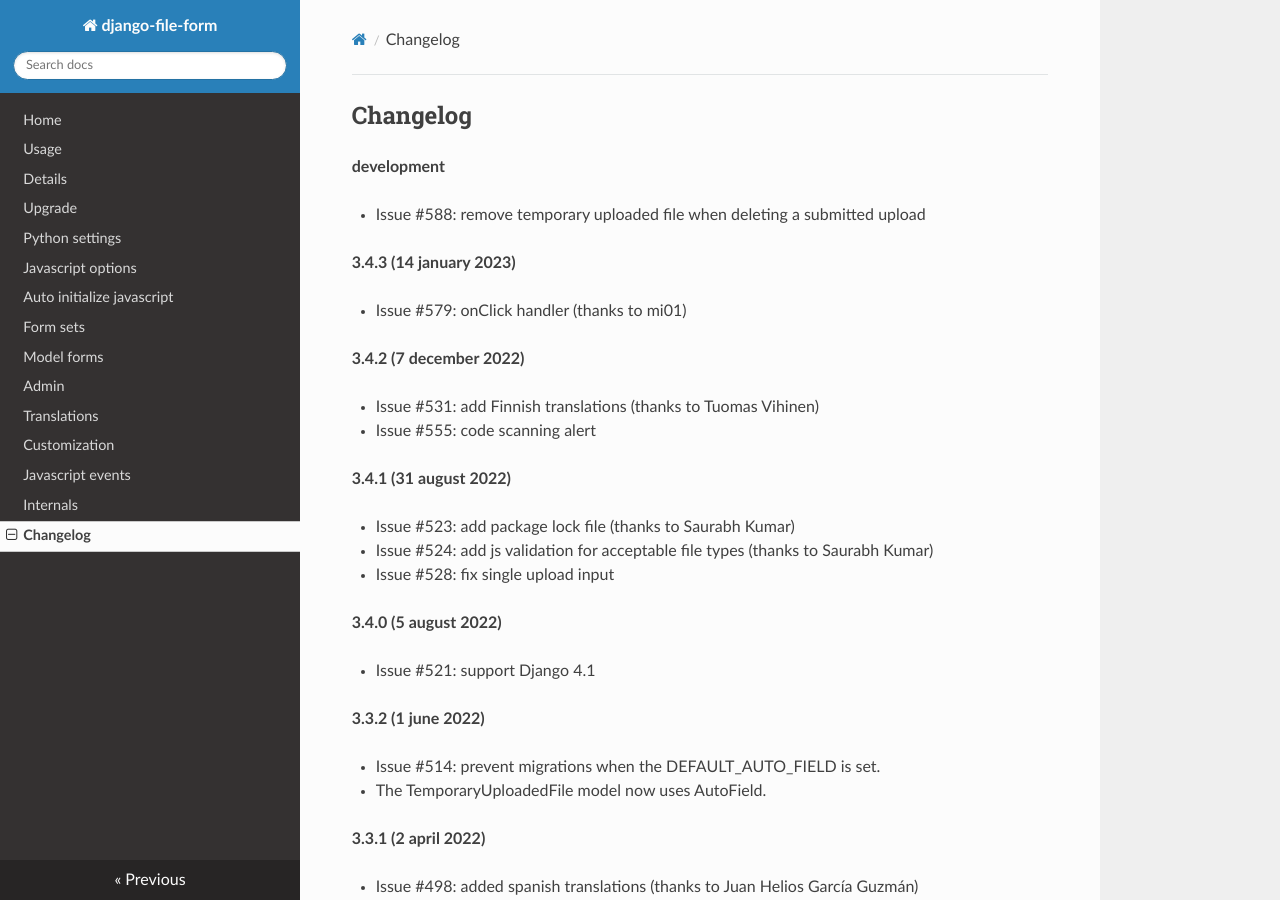
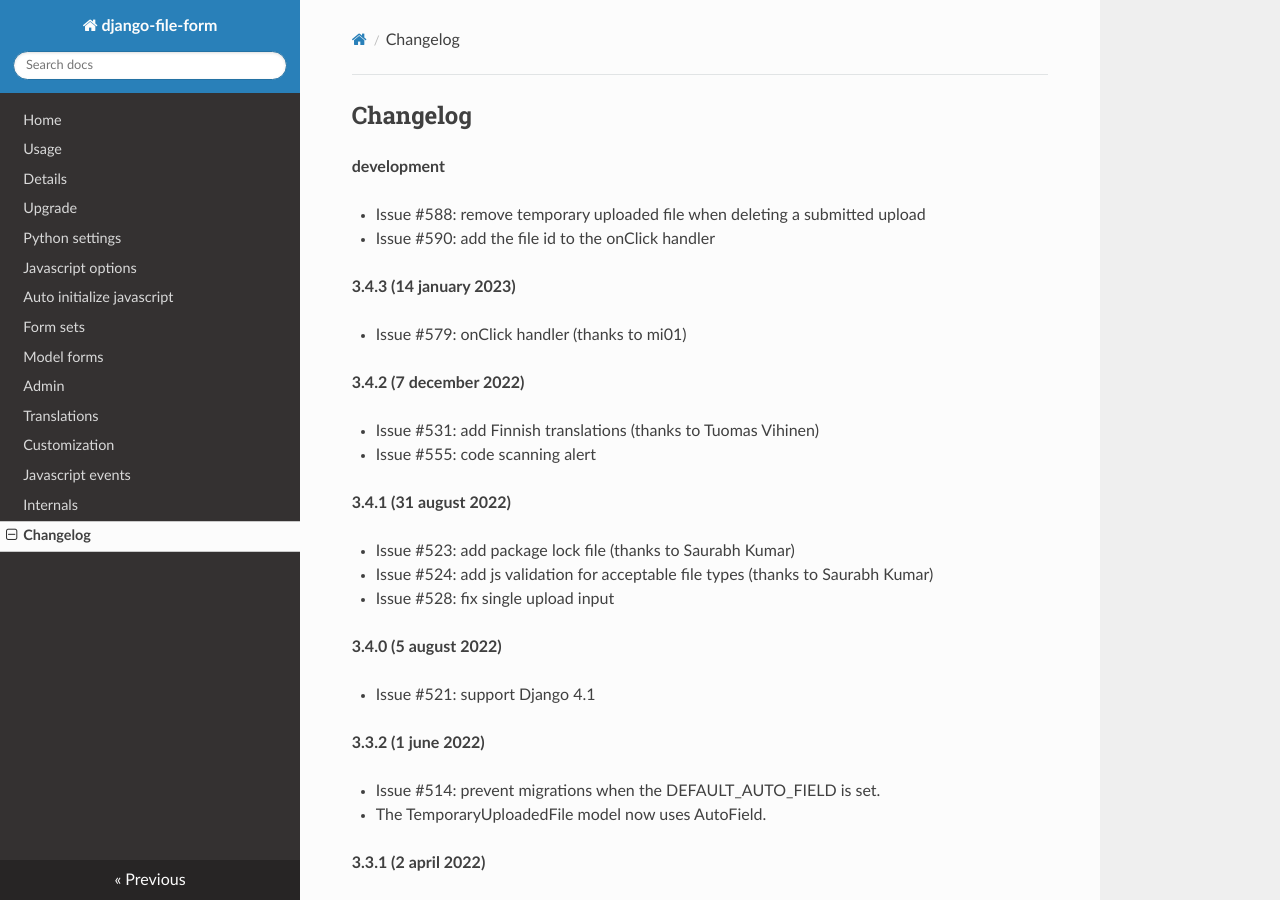
Before and after one commit to mbraak/django-file-form, an MkDocs documentation site: the page built from docs/changelog.md, in a window 1280 px wide and 900 px high. Built offline with MkDocs 1.6.1, drawn with Linux system fonts in a browser that asks for light colours; nearby versions of some CDN libraries.

Commit message:
Changelog

```diff
--- a/docs/changelog.md
+++ b/docs/changelog.md
@@ -3,6 +3,7 @@
 **development**
 
 - Issue #588: remove temporary uploaded file when deleting a submitted upload
+- Issue #590: add the file id to the onClick handler
 
 **3.4.3 (14 january 2023)**
 
```
